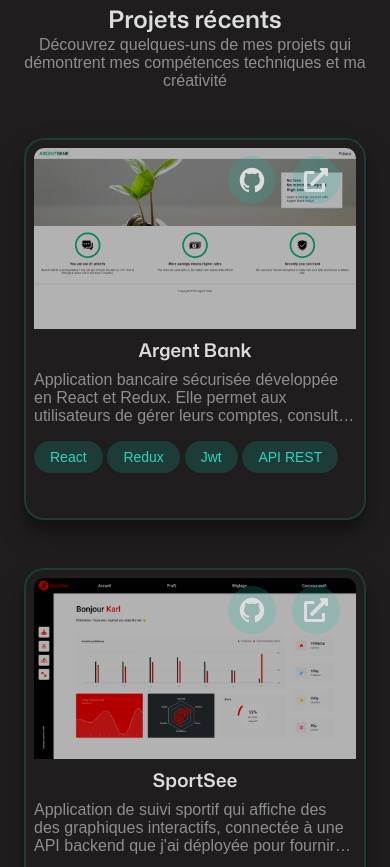
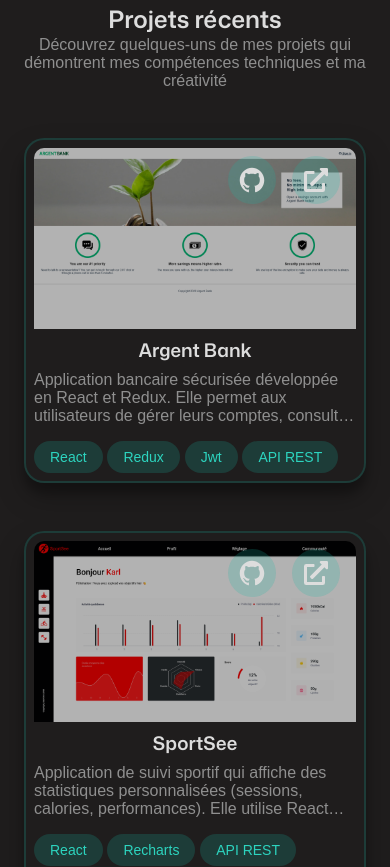
Before and after one commit to PierreTDX/alternance.ptdx.fr, a Next.js app: page / in a window 390 px wide. Shown: the part 2040-2907 px from the top of the page. Built offline with nearby package versions, Linux system fonts and the light colour scheme; a web font is replaced by a local one.

Commit message:
correction bug propagation sur catre projet quand on clique sur le lien github par exemple

```diff
--- a/components/CardProject/CardProject.tsx
+++ b/components/CardProject/CardProject.tsx
@@ -38,10 +38,21 @@ export default function CardProject({ project }: Props) {
                 ))}
             </ul>
             <div className="cardLinks">
-                <a href={project.github} target="_blank" rel="noopener noreferrer">
+                <a
+                    href={project.github}
+                    target="_blank"
+                    rel="noopener noreferrer"
+                    onClick={(e) => e.stopPropagation()}
+                >
                     <IoLogoGithub size={28} />
                 </a>
-                <a href={project.site} target="_blank" rel="noopener noreferrer" className="site">
+                <a
+                    href={project.site}
+                    target="_blank"
+                    rel="noopener noreferrer"
+                    className="site"
+                    onClick={(e) => e.stopPropagation()}
+                >
                     <FaExternalLinkAlt size={24} />
                 </a>
             </div>
--- a/components/CardProject/cardProject.scss
+++ b/components/CardProject/cardProject.scss
@@ -73,6 +73,7 @@
         top: 1rem;
         right: 1.5rem;
         color: var(--title);
+        z-index: 5;
 
         a {
             background: var(--importantBg);
--- a/components/RecentProjects/recentProjects.scss
+++ b/components/RecentProjects/recentProjects.scss
@@ -16,8 +16,8 @@
 
     @media (max-width: 767px) {
         .listRecentProjects {
-            grid-template-columns: 1fr;
-            grid-template-rows: repeat(2, 1fr);
+            display: flex;
+            flex-direction: column;
         }
     }
 
--- a/data/projectsData.ts
+++ b/data/projectsData.ts
@@ -28,9 +28,7 @@ export const projectsData: Project[] = [
         title: "SportSee",
         slug: "sportsee",
         description:
-            "Application de suivi sportif qui affiche des  des graphiques interactifs, connectée à une API backend que j'ai déployée pour fournir les données en temps réel.",
-        // description:
-        //     "Application de suivi sportif qui affiche des statistiques personnalisées (sessions, calories, performances). Elle utilise React avec la bibliothèque Recharts pour des graphiques interactifs, connectée à une API backend que j'ai déployée pour fournir les données en temps réel.",
+            "Application de suivi sportif qui affiche des statistiques personnalisées (sessions, calories, performances). Elle utilise React avec la bibliothèque Recharts pour des graphiques interactifs, connectée à une API backend que j'ai déployée pour fournir les données en temps réel.",
         image: "/images/Projects/sportsee.png",
         tags: ["React", "Recharts", "API REST", "Sccs"],
         github: "https://github.com/PierreTDX/P12_SportSee_FRONT_OC",
```
